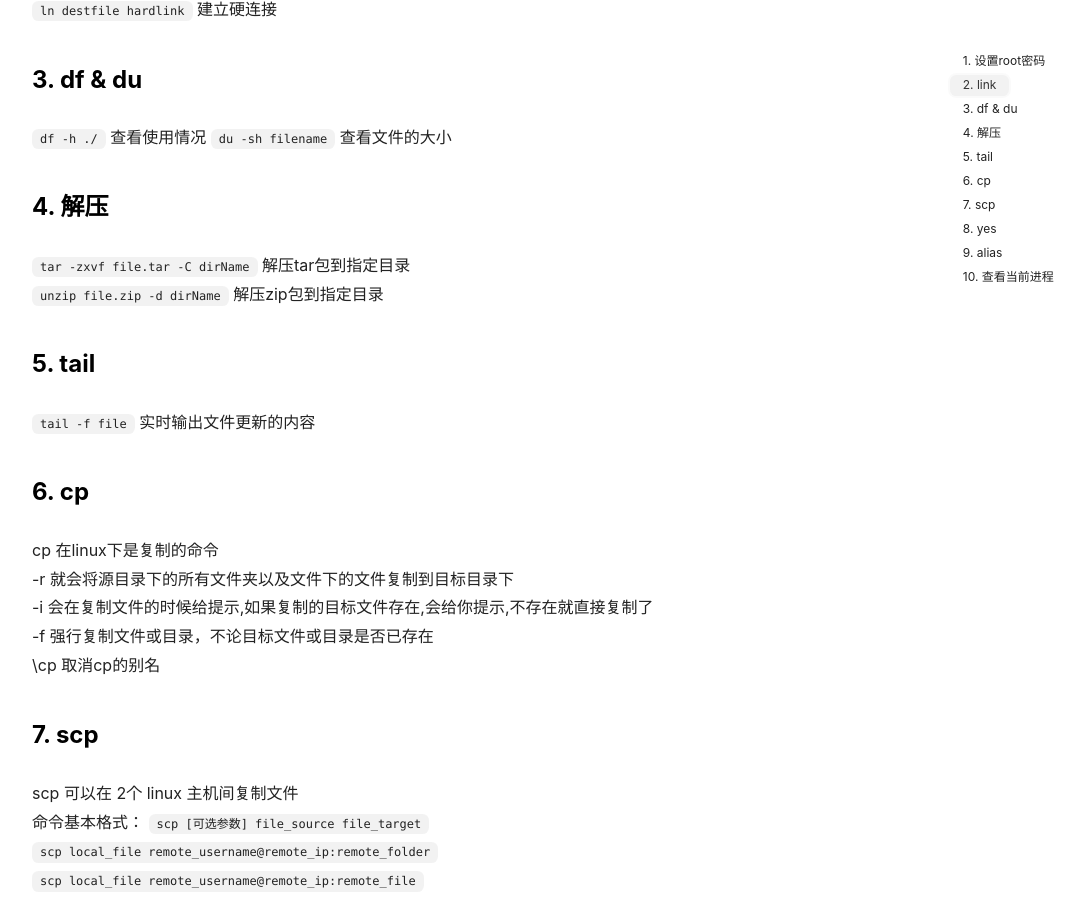
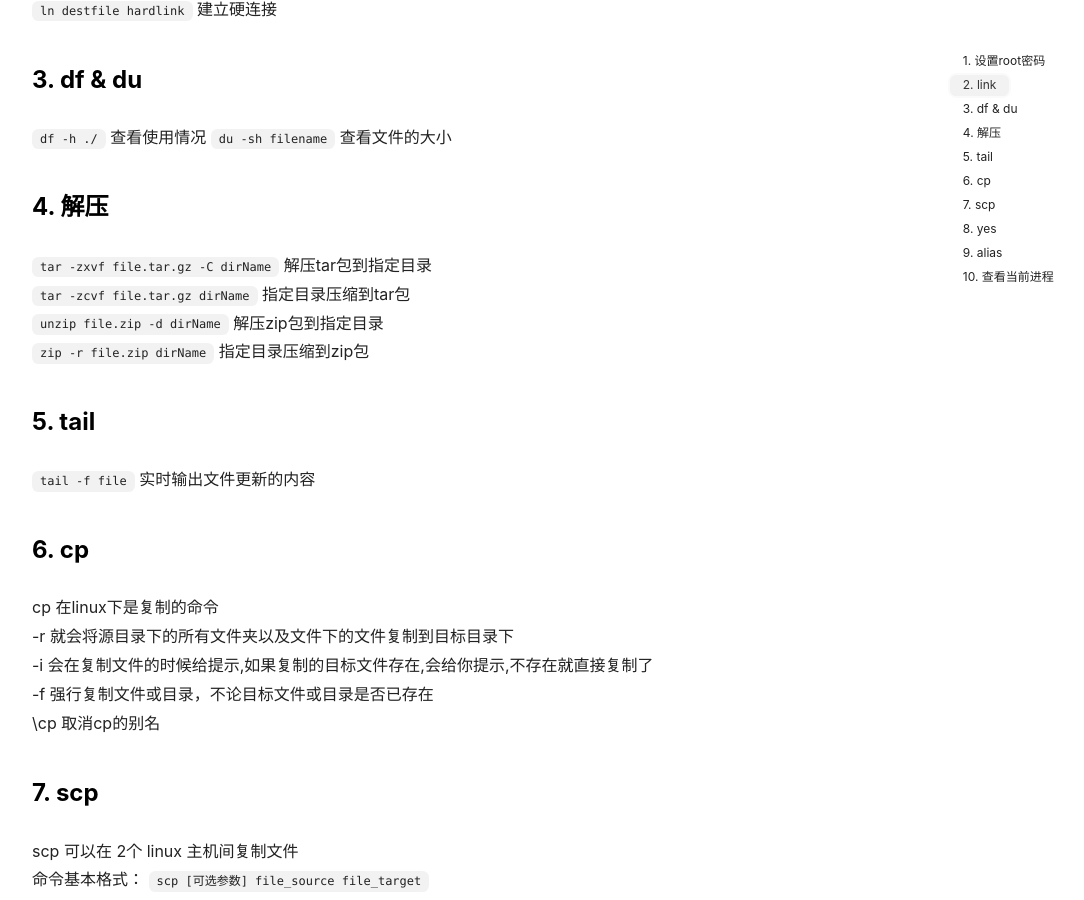
Before and after one commit to kefuzheng/kefuzheng.github.io, a Jekyll site: the page built from _posts/2019-05-22-linux-knowledge.md, in a window 1280 px wide and 900 px high, scrolled down 536 px. Shown: the whole window, without its empty margins (71-1155 px from the left). Built offline with Jekyll 4.4.1, drawn with Linux system fonts in a browser that asks for light colours; nearby versions of some CDN libraries.

```diff
--- a/_posts/2019-05-22-linux-knowledge.md
+++ b/_posts/2019-05-22-linux-knowledge.md
@@ -14,8 +14,10 @@ tags: Linux
 `df -h ./`        查看使用情况
 `du -sh filename` 查看文件的大小
 ### 4. 解压
-`tar -zxvf file.tar -C dirName` 解压tar包到指定目录
-`unzip file.zip -d dirName`     解压zip包到指定目录
+`tar -zxvf file.tar.gz -C dirName` 解压tar包到指定目录
+`tar -zcvf file.tar.gz dirName`    指定目录压缩到tar包
+`unzip file.zip -d dirName` 解压zip包到指定目录
+`zip -r file.zip dirName`   指定目录压缩到zip包
 ### 5. tail
 `tail -f file` 实时输出文件更新的内容
 ### 6. cp
```
